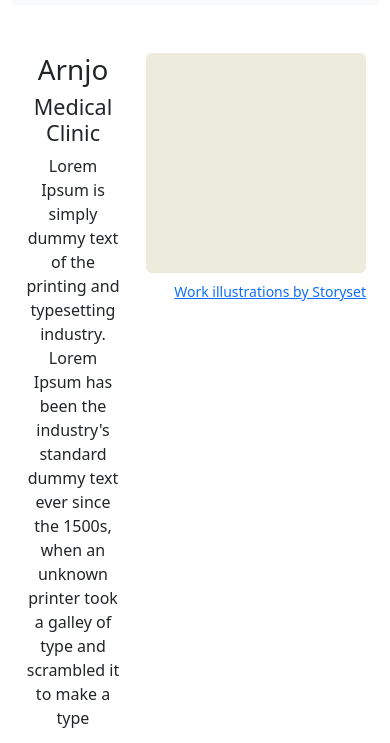
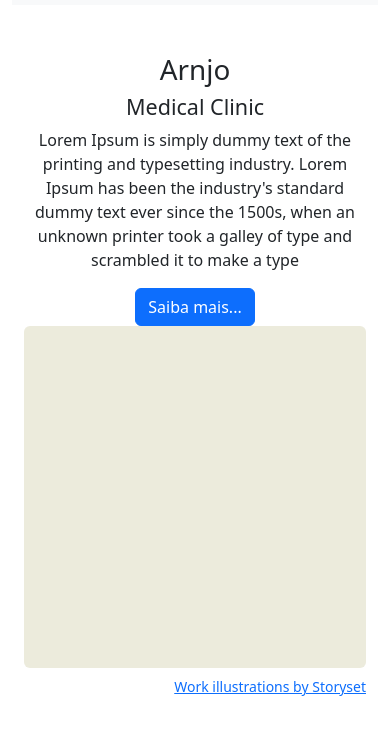
Before and after one commit to ArthurAraujoADS/SistematizacaoPDW, a plain HTML site: page index.html in a window 390 px wide. Shown: the part 51-794 px from the top of the page. Drawn offline with Linux system fonts and the light colour scheme.

Commit message:
Update index.html

```diff
--- a/index.html
+++ b/index.html
@@ -58,7 +58,7 @@
         <section id="intro">
             <div class="container">
                 <div class="row" >
-                    <div class="col grid">
+                    <div class="col-sm-4">
                         <article>
                             <h1>Arnjo</h1>
                             <h4>Medical Clinic</h4>
@@ -70,7 +70,7 @@
                             <a href="#" class="btn btn-primary">Saiba mais...</a>
                         </article>
                     </div>
-                    <div class="col-8 grid">
+                    <div class="col-sm-8">
                         <figure class="figure">
                             <img src="assets/imagens/Doctors2.gif" class="figure-img img-fluid rounded" alt="">
                             <figcaption class="figure-caption text-end">
```
